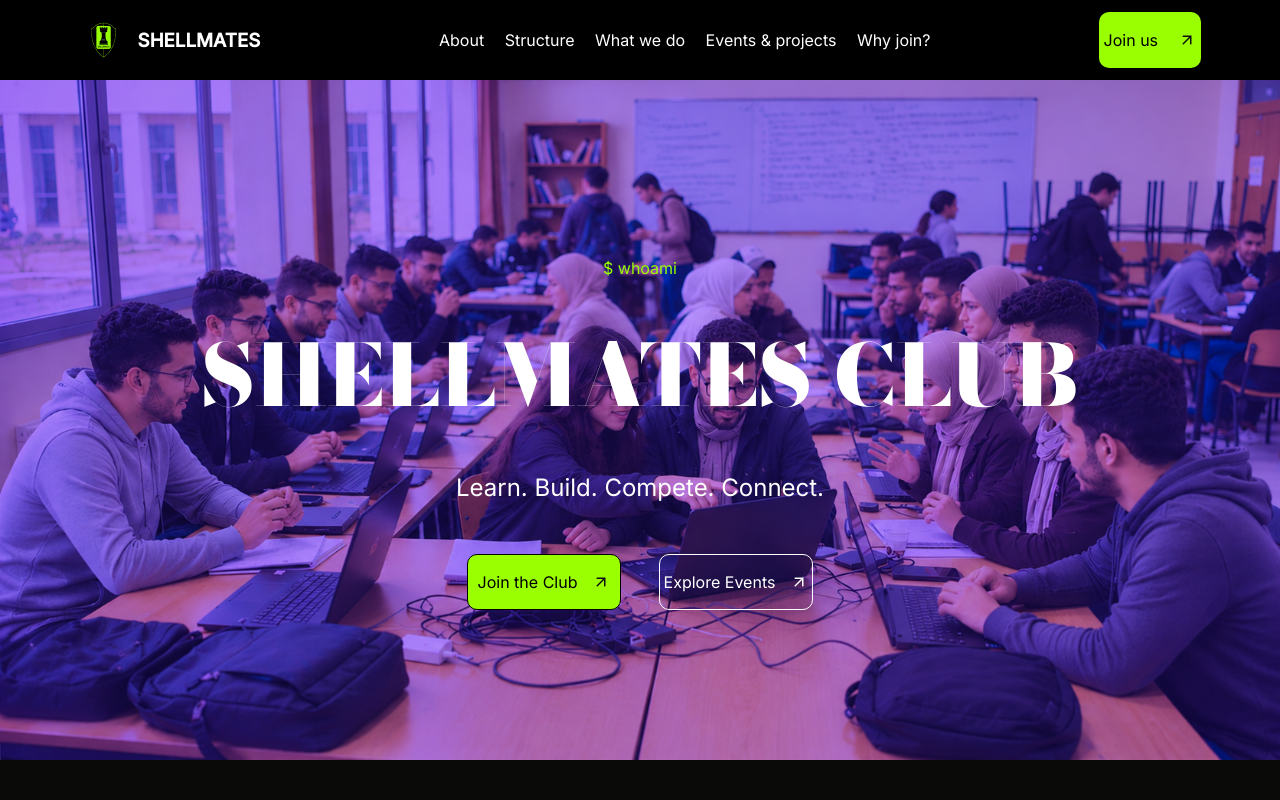
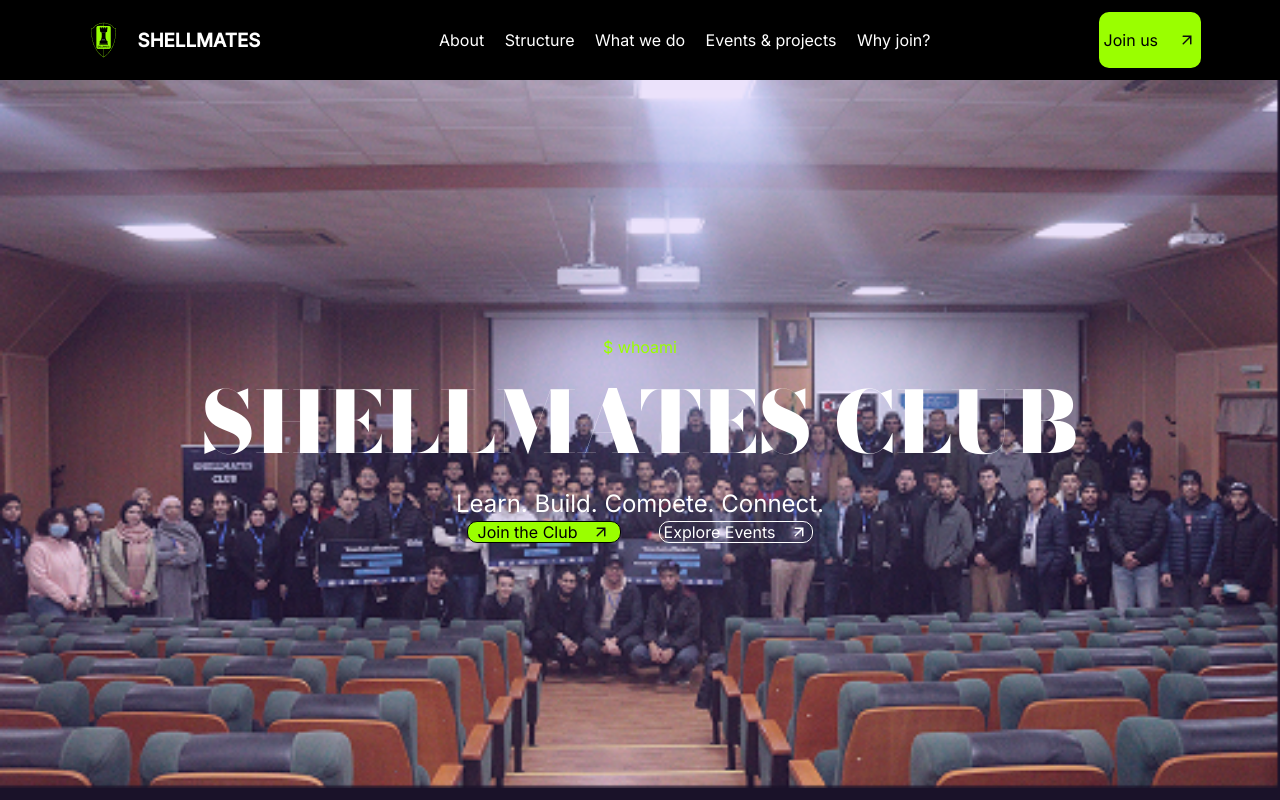
Before and after one commit to Ilyas-ol/showmates-Team_3, a React (Vite) app: page / in a window 1280 px wide. Shown: the top 800 px of the page. Built offline with nearby package versions, Linux system fonts and the light colour scheme.

Commit message:
first photo update

```diff
--- a/src/components/pages/page1/page1.css
+++ b/src/components/pages/page1/page1.css
@@ -35,11 +35,14 @@
     }
 }
 .page1{
-    height: 100vh;
-    background-image: url(/backimg.png);
-    background-size: 100% ;
-    background-position: center;
-    background-repeat: no-repeat;
+    min-height: 100vh;
+    min-height: 100svh;
+    background-image:
+        url("/Subtle purple tint.png"),
+        url("/IMG_3109 1 (2).png");
+    background-size: 100% 100%, 100%;
+    background-position: center, center;
+    background-repeat: no-repeat, no-repeat;
     display: flex;
     justify-content: center;
     align-items: center;
```
